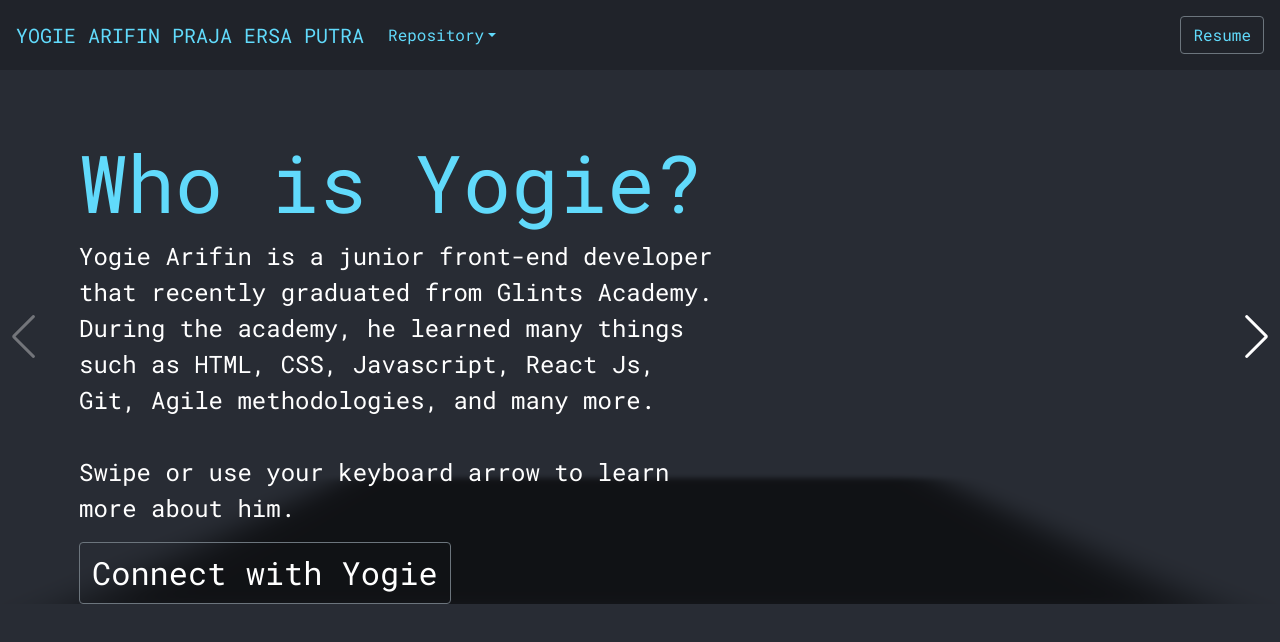
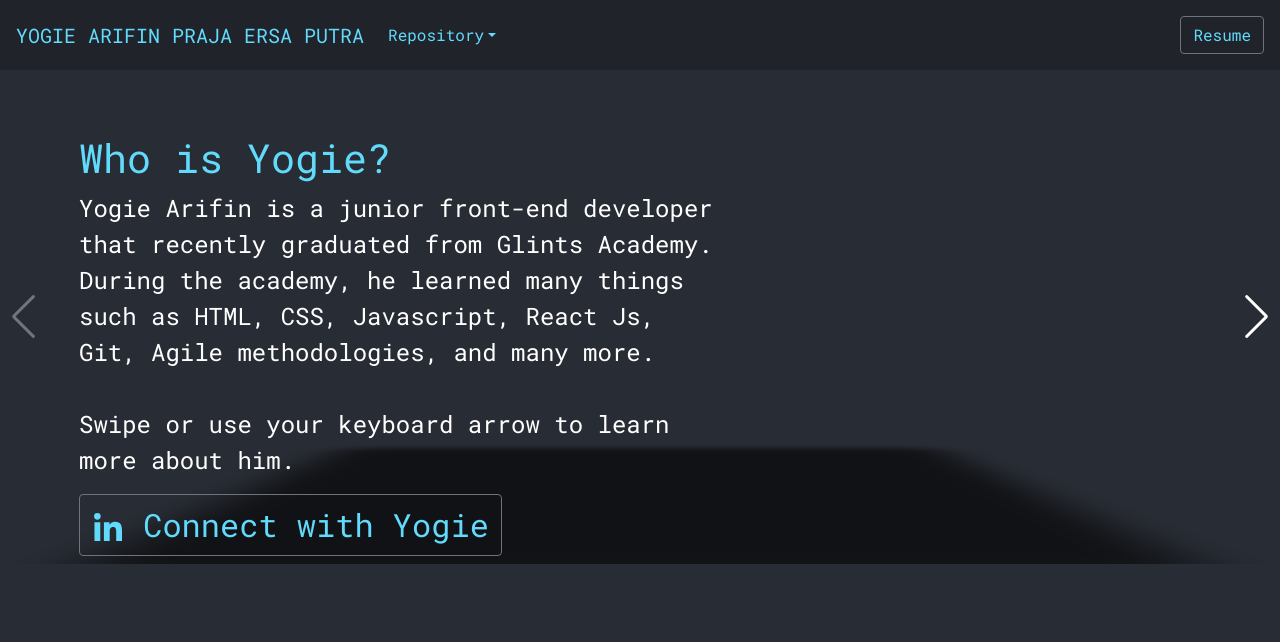
Before and after one commit to yogiearifin/portfolio, a React (Create React App) app: page / in a window 1280 px wide. Shown: the top 642 px of the page. Built offline with nearby package versions, Linux system fonts and the light colour scheme.

Commit message:
[Yogie] - minor fix to style

```diff
--- a/public/index.html
+++ b/public/index.html
@@ -7,7 +7,7 @@
     <meta name="theme-color" content="#000000" />
     <meta
       name="description"
-      content="Web site created using create-react-app"
+      content="Yogie Arifin's Site"
     />
     <link rel="apple-touch-icon" href="%PUBLIC_URL%/logo192.png" />
     <!--
--- a/src/assets/styles/header.scss
+++ b/src/assets/styles/header.scss
@@ -1,5 +1,6 @@
 .btn-secondary {
     background-color: transparent;
+    color: #61DAFB;
     &:hover {
         background-color: white;
         color: black;
--- a/src/assets/styles/intro.scss
+++ b/src/assets/styles/intro.scss
@@ -1,9 +1,6 @@
 .intro {
     padding-top: 5%;
     margin-left: 5%;
-    h1 {
-        font-size: 5rem;
-    }
     p {
         text-align: left;
         width: 40rem;
--- a/src/assets/styles/projects.scss
+++ b/src/assets/styles/projects.scss
@@ -3,7 +3,6 @@
     margin-top: 5%;
     h1 {
         text-align: center;
-        padding-bottom: 3%;
         margin-top: 5%;
     }
     img {
@@ -27,15 +26,17 @@
             font-size: 1.5rem;
         }
         .btn {
-            font-size: 2rem;
+            font-size: 1rem;
             margin-left: 10%;
+            color: #61DAFB;
+            margin-bottom: 3%;
         }
     }
     &-icons {
         a {
-            color: white;
+            color: #61DAFB;
             &:hover {
-                color: rgb(138, 138, 138);
+                color: white;
             }
         }
         svg {
--- a/src/components/Intro.js
+++ b/src/components/Intro.js
@@ -1,6 +1,7 @@
 import React from "react"
 import { Container, Row, Col, Button} from 'reactstrap';
 import "../assets/styles/intro.scss"
+import { FaLinkedinIn } from "react-icons/fa";
 
 const Intro = () => {
     return (
@@ -16,7 +17,7 @@ const Intro = () => {
                             CSS, Javascript, React Js, Git, Agile methodologies, and many more. <br/>
                             <br/>
                             Swipe or use your keyboard arrow to learn more about him.</p>
-                            <Button href="https://www.linkedin.com/in/yogie-arifin" target="_blank" rel="noopener noreferrer">Connect with Yogie</Button>
+                            <Button href="https://www.linkedin.com/in/yogie-arifin" target="_blank" rel="noopener noreferrer"><FaLinkedinIn /> Connect with Yogie</Button>
                     </Col>
                     {/* <Col className="intro-img">
                         <img src={require("../assets/images/yogie.jpg")} alt="icon" />
--- a/src/components/Projects.js
+++ b/src/components/Projects.js
@@ -35,8 +35,8 @@ const Projects = () => {
                         <p>An online platform for graphic design contest.</p>
                         <Row>
                             <Col>
-                                <Button href="https://sayembara-ga6.herokuapp.com/" target="_blank" rel="noopener noreferrer"><FaGlobe /></Button>
-                                <Button href="https://gitlab.com/glints-academy-6/team-e/front-end" target="_blank" rel="noopener noreferrer" className="project-repo"><FaGitlab /></Button>
+                                <Button href="https://sayembara-ga6.herokuapp.com/" target="_blank" rel="noopener noreferrer"><FaGlobe /> Live Website</Button>
+                                <Button href="https://gitlab.com/glints-academy-6/team-e/front-end" target="_blank" rel="noopener noreferrer" className="project-repo"><FaGitlab /> Repository</Button>
                             </Col>
                             <Col className="project-icons">
                                 <h3>
```
